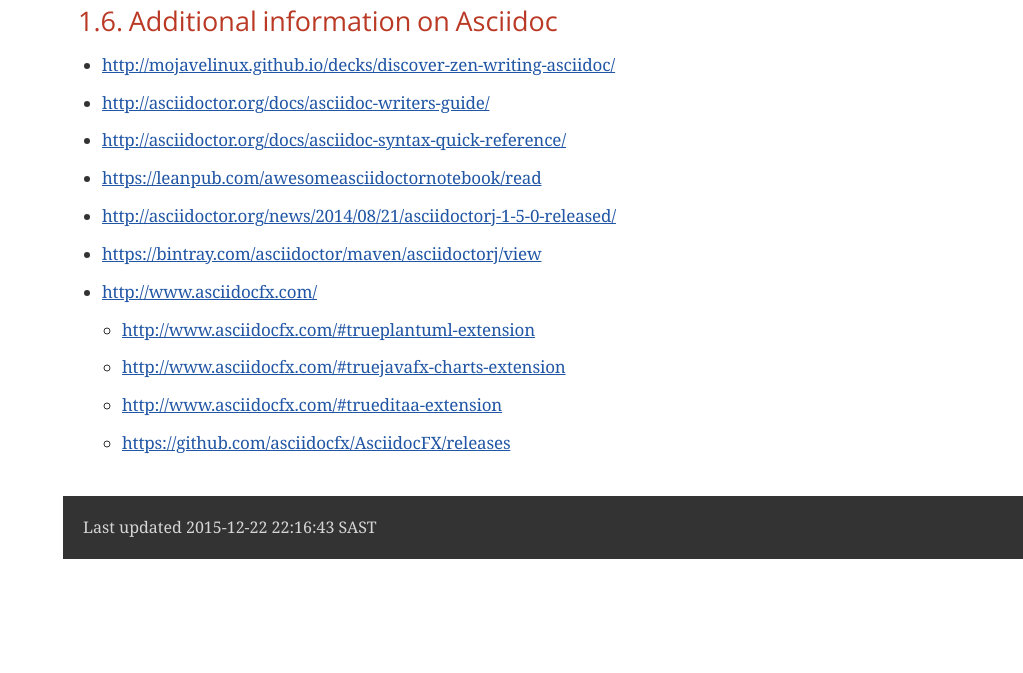
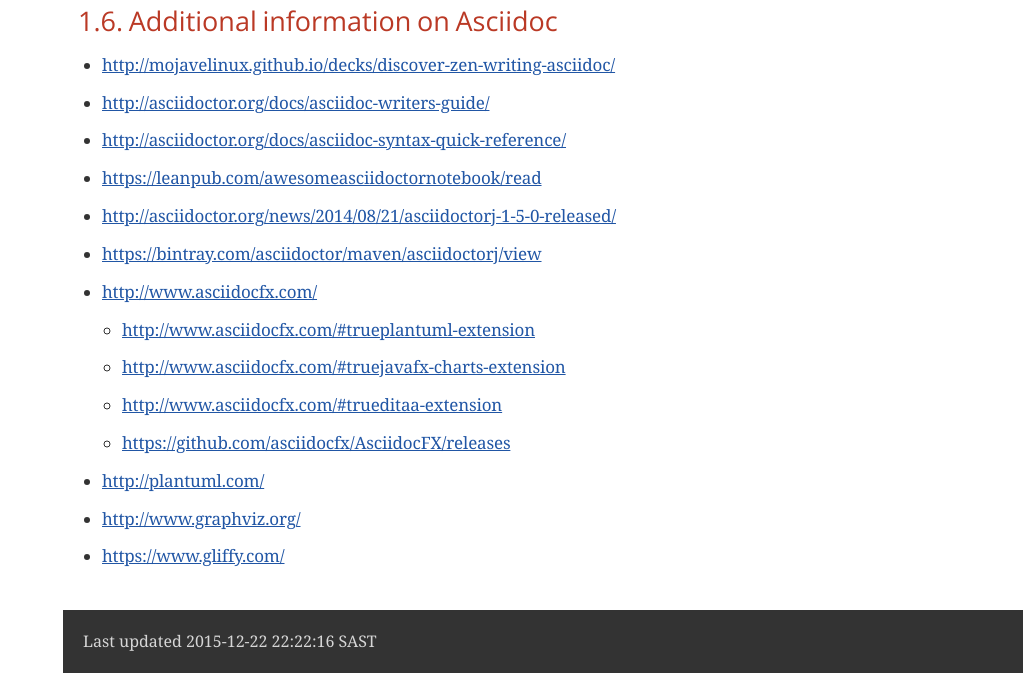
Before and after one commit to wfouche/wfouche.github.io, a plain HTML site: page index.html in a window 1280 px wide. Shown: the part 3745-4418 px from the top of the page, without its empty margins (257-1280 px from the left). Before the commit the page ends 4304 px from the top, so only its background shows below. Drawn offline with nearby package versions, Linux system fonts and the light colour scheme; a web font is replaced by a local one.

Commit message:
Blogging with Asciidoc: added additional web links.

```diff
--- a/index.html
+++ b/index.html
@@ -2299,6 +2299,15 @@ Although 2015 is quickly coming to and end, I look back on it fondly. It was a g
 </ul>
 </div>
 </li>
+<li>
+<p><a href="http://plantuml.com/" class="bare">http://plantuml.com/</a></p>
+</li>
+<li>
+<p><a href="http://www.graphviz.org/" class="bare">http://www.graphviz.org/</a></p>
+</li>
+<li>
+<p><a href="https://www.gliffy.com/" class="bare">https://www.gliffy.com/</a></p>
+</li>
 </ul>
 </div>
 </div>
@@ -2307,7 +2316,7 @@ Although 2015 is quickly coming to and end, I look back on it fondly. It was a g
 </div>
 <div id="footer">
 <div id="footer-text">
-Last updated 2015-12-22 22:16:43 SAST
+Last updated 2015-12-22 22:22:16 SAST
 </div>
 </div>
 <link rel="stylesheet" href="https://cdnjs.cloudflare.com/ajax/libs/highlight.js/8.9.1/styles/github.min.css">
```
Also changed, not shown: 1 other file.
